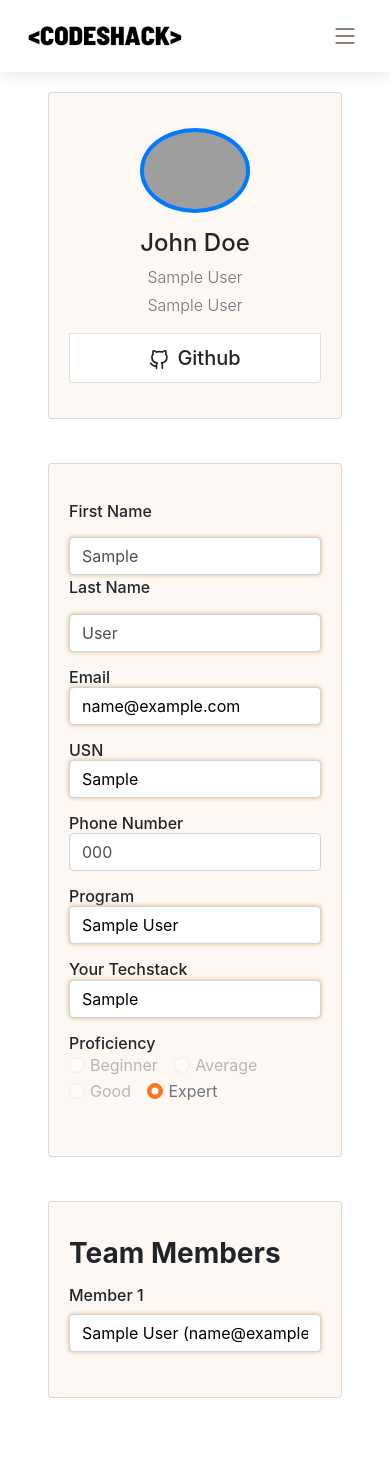
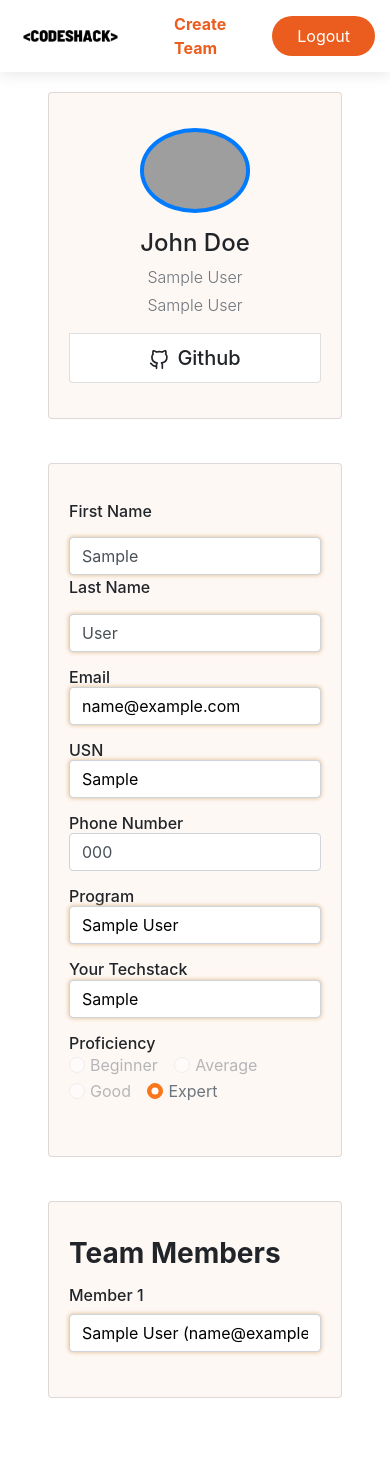
Before and after one commit to techhub-community/csoc_platform, a Django app: page /user/profile/ in a window 390 px wide. Run offline with Django 4.2, Linux system fonts and the light colour scheme; a user stored in the database is signed in; tables that the repository leaves empty hold one stand-in row (values such as "Sample post"); some libraries are stand-ins or nearby versions; grey boxes are pictures that could not be loaded.

Commit message:
UI Changes

```diff
--- a/templates/account/login.html
+++ b/templates/account/login.html
@@ -78,10 +78,10 @@
     <div class="d-flex justify-content-start align-items-center h-100">
       <div class="text-white">
         <div class="row">
-          <h1 class="text-center text-lg-right col-lg-6 offset-lg-8 col-md-8 offset-md-2 col-10 offset-1" style="margin-top: 16vh;"><b>LogIn</b></h1>
+          <h1 class="text-center text-lg-right col-lg-6 offset-lg-8 col-md-8 offset-md-2 col-10 offset-1" style="margin-top: 16vh;"><b>Login</b></h1>
         </div>
         <div class="row">
-          <h2 class="text-center text-lg-right col-lg-6 offset-lg-8 col-md-8 offset-md-2 col-10 offset-1" style=""><a href="{% url 'index' %}" style="color: white;" onmouseover="this.style.color=''" onmouseout="this.style.color='white'">Home</a>/<a href="" style="color: white;" onmouseover="this.style.color=''" onmouseout="this.style.color='white'">LogIn</a></h2>
+          <h2 class="text-center text-lg-right col-lg-6 offset-lg-8 col-md-8 offset-md-2 col-10 offset-1" style=""><a href="{% url 'index' %}" style="color: white;" onmouseover="this.style.color=''" onmouseout="this.style.color='white'">Home</a>/<a href="" style="color: white;" onmouseover="this.style.color=''" onmouseout="this.style.color='white'">Login</a></h2>
         </div>
       </div>
     </div>
--- a/templates/account/profile.html
+++ b/templates/account/profile.html
@@ -52,6 +52,21 @@
 
   <link rel="stylesheet" href="https://cdn.jsdelivr.net/npm/bootstrap@4.0.0/dist/css/bootstrap.min.css" integrity="sha384-Gn5384xqQ1aoWXA+058RXPxPg6fy4IWvTNh0E263XmFcJlSAwiGgFAW/dAiS6JXm" crossorigin="anonymous">
   <link rel="stylesheet" href="{% static 'assets/css/style3.css' %}">
+  <style>
+    .navbar-container{
+      flex: 1;
+    }
+    .navbar2{
+      display: flex;
+      flex-direction: row;
+      align-items: center;
+      list-style: none;
+      justify-content: flex-end;
+      margin-top: auto;
+      margin-bottom: auto;
+
+    }
+  </style>
 </head>
 <body>
 
@@ -62,19 +77,20 @@
       <div class="logo">
        <!-- <h1 class="text-light"><a href="index.html"><img src=""></a></h1>  -->
         <!-- Uncomment below if you prefer to use an image logo -->
-         <a href=""><img src="{% static 'assets/img/logo3.png' %}" alt="" class="img-fluid" height="1000px" width="180px"></a>
+         <a href="{% url 'index' %}"><img src="{% static 'assets/img/logo3.png' %}" alt="" class="img-fluid" height="1000px" width="180px"></a>
       </div>
 
-      <nav id="navbar" class="navbar">
-        <ul>
-          {% if allow_team_creation %}
-            <li><a class="nav-link scrollto" href="{% url 'user:create_team' %}" style="font-weight: bold; color: #eb5d1e">Create Team</a></li>
+      <nav id="navbar2" class="navbar-container">
+
+        <ul class="navbar2">
+           {% if allow_team_creation %}
+          <li><a class="nav-link scrollto" href="{% url 'user:create_team' %}" style="font-weight: bold; color: #eb5d1e;min-width: fit-content;">Create Team</a></li>
           {% endif %}
           {% if request.user.is_authenticated %}
-            <li><a class="getstarted scrollto" href="{% url 'user:logout' %}">Logout</a></li>
+          <li><a class="getstarted scrollto" href="{% url 'user:logout' %}" style="min-height: fit-content;">Logout</a></li>
           {% endif %}
         </ul>
-        <i class="bi bi-list mobile-nav-toggle"></i>
+        <!-- <i class="bi bi-list mobile-nav-toggle"></i> -->
       </nav><!-- .navbar -->
 
     </div>
--- a/templates/account/register.html
+++ b/templates/account/register.html
@@ -38,7 +38,7 @@
 
     <link rel="stylesheet" href="{% static 'assets/css/style1.css' %}">
 
-    <title>Sign Up #2</title>
+    <title>Register</title>
   </head>
 
   <style>
```
Also changed, not shown: templates/account/create_team.html (+7 -7 lines), templates/landing/index.html (+34 -11 lines), static/assets/img/portfolio/arunita2.png (added), 2 other files.
